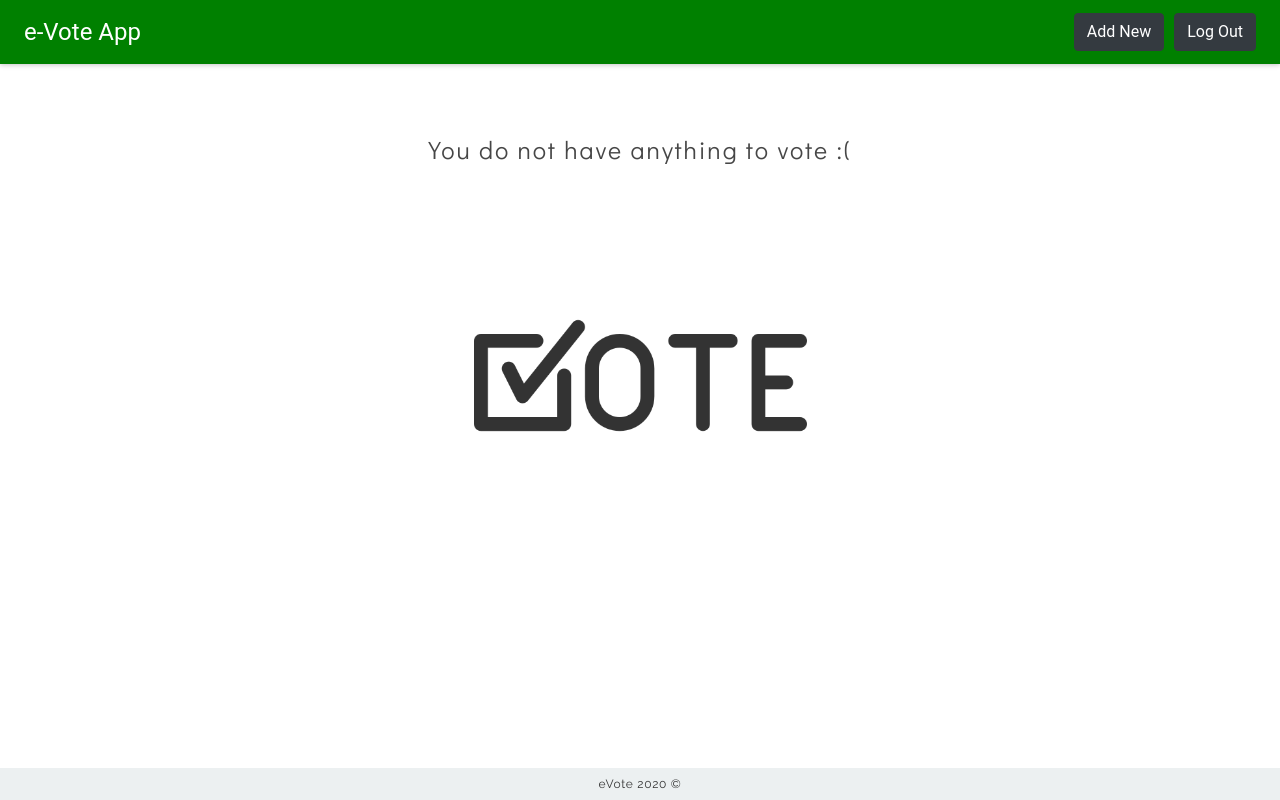
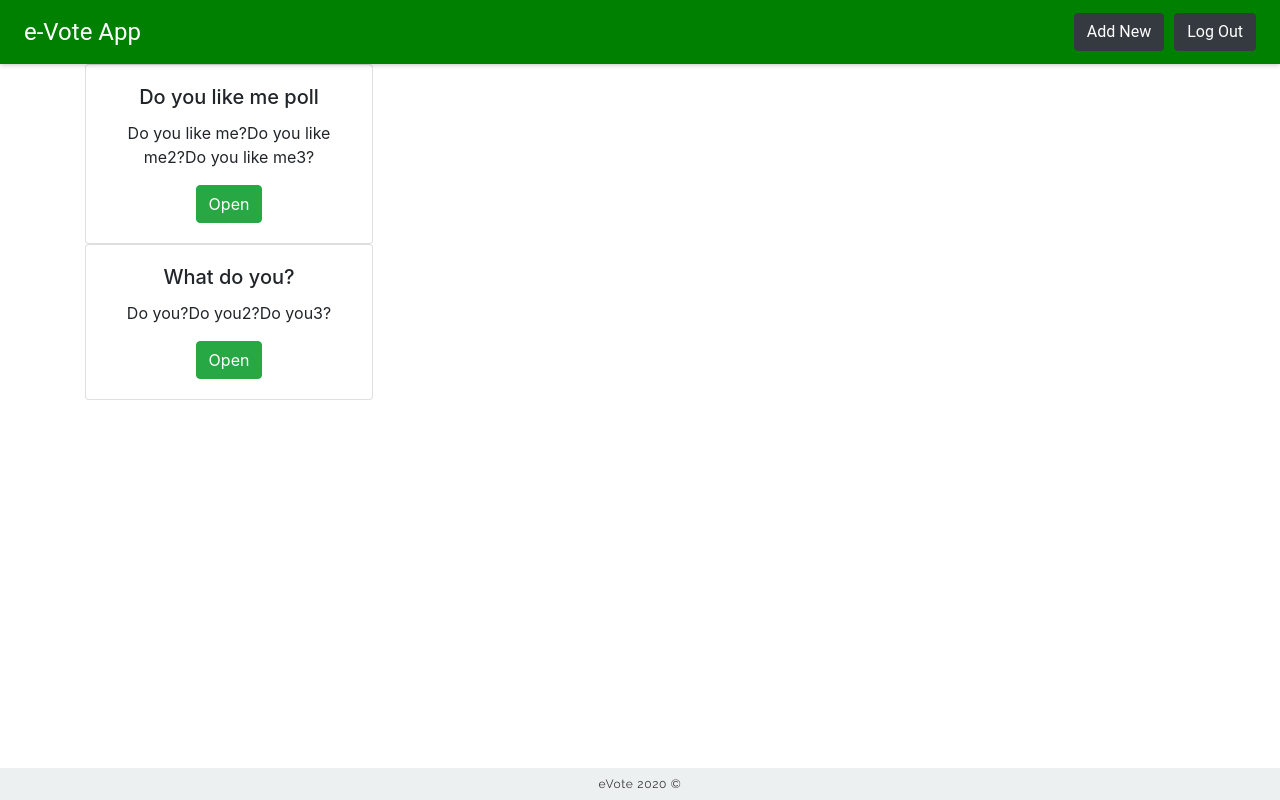
Before and after one commit to mynarskidev/eVote, a React (Create React App) app: page /home in a window 1280 px wide. Built offline with nearby package versions, Linux system fonts and the light colour scheme.

Commit message:
cos tam dziala

```diff
--- a/src/components/HomeScreen.js
+++ b/src/components/HomeScreen.js
@@ -4,30 +4,34 @@ import { connect } from 'react-redux'
 import AppBar from 'material-ui/AppBar';
 import MuiThemeProvider from 'material-ui/styles/MuiThemeProvider';
 // import NewVote from './NewVote' //TODO
-import PollCreated from './PollCreated'
 import VotesContainer from './VotesContainer'
-import EditVote from './EditVote'
-import PlayVote from './PlayVote'
-import RemoveVoteWrapper from './RemoveVoteWrapper'
 import { sendVotesSet, getAllVotesSetsSuccess, cleanScreen } from '../actions/VotesActions'
 import history from '../helpers/History';
-import axios from 'axios';
+import { mockData } from '../mockData'
+// import axios from 'axios';
+// import EditVote from './EditVote'
+// import RemoveVoteWrapper from './RemoveVoteWrapper'
 
 
 class HomeScreen extends Component {
     state = {
-        addWindow : false,
+        zeroFlag: true,
+        addWindow: false,
         editWindow: false,
-        playWindow: false,
         removePopUp: false,
-        dataForplayWrapper: [],
         dataForRemovePopUp: [],
         lang: '-',
     }
 
-    componentDidMount(){
-        const other=this;
+    componentDidMount() {
+        const other = this;
         const apiBaseUrl = "http://localhost:8081/api";
+
+        if ((Object.entries(mockData).length !== 0 && mockData.constructor === Object)) {
+            this.setState({
+                zeroFlag: false
+            })
+        }
 
         // axios.get(`${apiBaseUrl}/votesSet/user/`+ localStorage.getItem('username')) //TODO
         //       .then(function (response) {
@@ -58,13 +62,6 @@ class HomeScreen extends Component {
         })
     }
 
-    openPlayWindow = (data) => {
-        this.setState({
-            playWindow:!this.state.playWindow,
-            dataForplayWrapper: data
-        })
-    }
-
     logout = () => {
         // const other=this;//TODO
         // localStorage.removeItem('token');
@@ -84,13 +81,6 @@ class HomeScreen extends Component {
         history.push('/');//TODO
     }
 
-    selectLanguages = e => {
-        let lang = e.target.value
-        this.setState({
-            lang: lang
-        });
-    }
-
     removeVoteBox = (id, name, langFlag) => {
         let removeData = {
             id: id,
@@ -98,14 +88,8 @@ class HomeScreen extends Component {
             langFlag: langFlag
         }
         this.setState({
-            dataForRemovePopUp:removeData,
+            dataForRemovePopUp: removeData,
             removePopUp: !this.state.removePopUp
-        })
-    }
-
-    setOriginalLang = () => {
-        this.setState({
-            lang: '-'
         })
     }
 
@@ -115,52 +99,31 @@ class HomeScreen extends Component {
         })
     }
 
+    newPoll = () => {
+        alert("open Add window!")
+        this.openAddWindow()//wazne, zeby stan po zamknieciu alertu zmienic
+    }
+
     render() {
-    const { addWindow, lang, editWindow, removePopUp, editWindowData, dataForRemovePopUp, playWindow, dataForplayWrapper } = this.state;
-      let languages = [];
-      // eslint-disable-next-line
-      this.props.Votes.map((Voteka) => {
-          if(typeof Voteka === 'undefined'){}
-          else{
-            let dataVote = Voteka.vote;
-            dataVote = dataVote.map(function(obj) {
-                return Object.keys(obj).sort().map(function(key) {
-                    return obj[key];
-                });
-            });
-            Voteka.vote = dataVote.slice(0);
-            let flag1 = true;
-            let flag2 = true;
-            for (let i = 0; i < languages.length; i++){
-                if(Voteka.frontLanguage === languages[i]){
-                    flag1 = false;
-                }
-                if(Voteka.backLanguage === languages[i]){
-                    flag2 = false;
-                }
-            }
-            if(flag1 === true){
-                languages.push(Voteka.frontLanguage)
-            }
-            if(flag2 === true){
-                languages.push(Voteka.backLanguage)
-            }
-          }
-      });
+        const { addWindow, zeroFlag, lang, editWindow, removePopUp, editWindowData, dataForRemovePopUp } = this.state;
 
         return (
             <MuiThemeProvider>
                 <div className="HomeScreen">
-            <AppBar className="homescreen-topGrid" style={{background: "green"}} showMenuIconButton={false} title="e-Vote App">
-                <Button variant="dark" style={{marginRight: "10px"}} onClick={() => this.openAddWindow()}>Add New</Button>
+                    <AppBar className="homescreen-topGrid" style={{ background: "green" }} showMenuIconButton={false} title="e-Vote App">
+                        <Button variant="dark" style={{ marginRight: "10px" }} onClick={() => this.openAddWindow()}>Add New</Button>
                         <Button variant="dark" onClick={() => this.logout()}>Log Out</Button>
                     </AppBar>
                     {
-                addWindow ? <PollCreated openWindow={this.openAddWindow} /> : <VotesContainer VotesStore={this.props.Votes} VotesLang={lang} editWrapper={this.openEditWindow} playVote={this.openPlayWindow} removeWrapper={this.removeVoteBox} />
-                // addWindow ? <NewVote VotePack={this.sendVotesSetAction} openWindow={this.openAddWindow} /> : null //TODO
+                        zeroFlag ? <div className='emptyContainer'>
+                            <span className='font-no-votes'>You do not have anything to vote :(</span>
+                            <img className='noVotes-image' src='img/noVotes.png' alt="NO POLLS AVAILABLE" />
+                        </div> : <VotesContainer VotesStore={mockData} playVote={this.openPlayWindow} />
                     }
-            {/* <VotesContainer VotesStore={this.props.Votes} VotesLang={lang} editWrapper={this.openEditWindow} playVote={this.openPlayWindow} removeWrapper={this.removeVoteBox} />  //TODO*/}
                     {
+                        addWindow ? this.newPoll() : null
+                    }
+                    {/* {
                 editWindow ? <EditVote openWindow={this.openEditWindow} data={editWindowData}/> : null
             }
             {
@@ -171,12 +134,7 @@ class HomeScreen extends Component {
                         openWindow={this.openRemovePopUp}
                     />
                 : null
-            }
-            {
-                playWindow ?
-                    <PlayVote openWindowFun={this.openPlayWindow} Voteka={dataForplayWrapper} />
-                : null
-            }
+            } */}
                 </div>
             </MuiThemeProvider>
         );
--- a/src/components/Login.js
+++ b/src/components/Login.js
@@ -115,8 +115,4 @@ class Login extends Component {
     }
 }
 
-const style = {
- margin: 15,
-};
-
 export default Login;
--- a/src/components/PollCreated.js
+++ b/src/components/PollCreated.js
@@ -1,41 +1,22 @@
-import React, { Component } from 'react'
+import React, { Component, Fragment } from 'react'
 import Poll from 'react-polls'
+import Button from 'react-bootstrap/Button'
+import { toggleCardFunction } from '../actions/VotesActions'
+import { connect } from 'react-redux'
 
-const pollQuestion1 = 'Do you like me?'
-const pollAnswers1 = [
-  { option: 'Yes', votes: 10 },
-  { option: 'No', votes: 1 },
-]
-const pollStyles1 = {
+const pollStyles = {
   questionSeparator: true,
   questionSeparatorWidth: 'question',
-  questionBold: true ,
+  questionBold: true,
   questionColor: '#90ee90',
   align: 'center',
   theme: 'green'
 }
 
-
-// const pollQuestion2 = 'What framework do you prefer?' //TODO
-// const pollAnswers2 = [
-//   { option: 'React', votes: 5 },
-//   { option: 'Vue', votes: 2 },
-//   { option: 'Angular', votes: 1 }
-// ]
-// const pollStyles2 = {
-//   questionSeparator: false,
-//   questionSeparatorWidth: 'question',
-//   questionBold: false ,
-//   questionColor: '#4F70D6',
-//   align: 'center',
-//   theme: 'blue'
-// }
-
-
-export default class PollCreated extends Component {
+class PollCreated extends Component {
   state = {
-    pollAnswers1: [...pollAnswers1],
-    // pollAnswers2: [...pollAnswers2]//TODO
+    pollAnswers: this.props.data.pollAnswers,
+    pollQuestions: this.props.data.pollQuestions
   }
 
   handleVote = (voteAnswer, pollAnswers, pollNumber) => {
@@ -44,39 +25,49 @@ export default class PollCreated extends Component {
       return answer
     })
 
-    if (pollNumber === 1) {
-      this.setState({
-        pollAnswers1: newPollAnswers
-      })
-    // } else {//TODO
-    //   this.setState({
-    //     pollAnswers2: newPollAnswers
-    //   })
-    }
+    let newChangedAnswers = this.state.pollAnswers;
+    newChangedAnswers[pollNumber] = newPollAnswers
+
+    this.setState({ pollAnswers: newChangedAnswers });
   }
 
   componentDidMount() {
-    const { pollAnswers1, pollAnswers2 } = this.state
+    const { pollAnswers } = this.state
   }
 
-
-  render () {
-    const { pollAnswers1, pollAnswers2 } = this.state
+  render() {
+    const { pollAnswers, pollQuestions } = this.state
+    console.log(this.props.toggleCard)
 
     return (
-      <div className='pollcreated'>
-        <header className='header'>
-          <h1 className='name'>My Polls</h1>
-        </header>
-        <main className='main'>
-          <div>
-            <Poll question={pollQuestion1} answers={pollAnswers1} onVote={voteAnswer => this.handleVote(voteAnswer, pollAnswers1, 1)} customStyles={pollStyles1} noStorage />
-          </div>
-          {/* <div>
-            <Poll question={pollQuestion2} answers={pollAnswers2} onVote={voteAnswer => this.handleVote(voteAnswer, pollAnswers2, 2)} customStyles={pollStyles2} noStorage />
-          </div> //TODO*/}
-        </main>
-      </div>
+      <Fragment>
+        <Button variant="success" onClick={() => { this.props.toggleCardFunction(false) }}>Return</Button>
+        <div className='pollcreated'>
+          <header className='header'>
+            <h1 className='name'>{this.props.data.pollName}</h1>
+          </header>
+          <main className='main'>
+            {
+              pollAnswers.map((answer, index) => {
+                return <div key={index}>
+                  <Poll question={pollQuestions[index]} answers={answer} onVote={voteAnswer => this.handleVote(voteAnswer, answer, index)} customStyles={pollStyles} noStorage />
+                </div>
+              })
+            }
+          </main>
+        </div>
+      </Fragment>
     )
   }
 }
+
+const mapStateToProps = (state) => {
+  const { toggleCard } = state
+  return {
+    toggleCard: toggleCard
+  }
+}
+
+const mapDispatchToProps = { toggleCardFunction }
+
+export default connect(mapStateToProps, mapDispatchToProps)(PollCreated);
--- a/src/components/Register.js
+++ b/src/components/Register.js
@@ -141,8 +141,4 @@ class Register extends Component {
   }
 }
 
-const style = {
-  margin: 15,
-};
-
 export default Register;
--- a/src/components/VoteBox.js
+++ b/src/components/VoteBox.js
@@ -1,90 +1,83 @@
-import React, { Component } from 'react';
-import { CSVLink } from "react-csv";
+import React, { Component, Fragment } from 'react';
+import { connect } from 'react-redux'
+import Card from 'react-bootstrap/Card'
+import Button from 'react-bootstrap/Button'
+import ButtonToolbar from 'react-bootstrap/ButtonToolbar'
+import Modal from 'react-bootstrap/Modal'
+import PollCreated from './PollCreated'
+import { toggleCardFunction } from '../actions/VotesActions'
 
+function MyVerticallyCenteredModal(props) {
+    return (
+        <Modal
+            {...props}
+            size="lg"
+            aria-labelledby="contained-modal-title-vcenter"
+            centered
+        >
+            <Modal.Header closeButton>
+                <Modal.Title id="contained-modal-title-vcenter">
+                    Modal heading
+          </Modal.Title>
+            </Modal.Header>
+            <Modal.Body>
+                <PollCreated data={props.data} />
+            </Modal.Body>
+            <Modal.Footer>
+                <Button variant="success" onClick={props.onHide}>Close</Button>
+            </Modal.Footer>
+        </Modal>
+    );
+}
 
 class VoteBox extends Component {
-    state={
-        csvData:[],
-        style:{
-            'opacity': 0,
-            'width': '0px',
-            'overflow': 'hidden',
-            'whiteSpace' : 'nowrap'
-        }
+    state = {
+        modalShow: false,
     }
 
-    componentDidMount(){
-        setTimeout(() => {
-            this.setState({
-                style : {
-                    'opacity' : 1,
-                    'width' : '340px',
-                    'overflow': 'hidden',
-                    'whiteSpace' : 'nowrap'
-                }
-            })
-        }, 5)
-    }
-
-    editWrapper = () => {
-        this.props.editWrapper(this.props.Voteka);
-    }
-
-    removeWrapper = () => {
-        this.props.removeWrapper(this.props.Voteka.votesSetId, this.props.Voteka.votesSetName);
-    }
-
-    downloadCsv = () => {
-        const { Voteka } = this.props;
-        let dataVote = Voteka.vote;
-        let innerCsvData =[];
-        innerCsvData.push([Voteka.votesSetName]);
-        innerCsvData.push([[Voteka.backLanguage+','+Voteka.frontLanguage]]);
-
-        for (let i=0; i<dataVote.length; i++){
-            innerCsvData.push([dataVote[i][0]+','+dataVote[i][1]])
-        }
+    setModalShow = (value) => {
         this.setState({
-            csvData: innerCsvData
+            modalShow: value
         })
     }
 
-    playVote = (data) => {
-        this.props.playVote(data);
+    render() {
+        const { cardTitle, textCard, data, toggleCard } = this.props;
+        const { modalShow } = this.state;
+
+        return (
+            <Fragment>
+                {/* {toggleCard ? null : */}
+                <Card style={{ width: '18rem' }}>
+                    <Card.Body>
+                        <Card.Title>{cardTitle}</Card.Title>
+                        <Card.Text>
+                            {textCard}
+                        </Card.Text>
+                        {/* <ButtonToolbar> */}
+                        <Button variant="success" onClick={() => this.setModalShow(true)}>Open</Button>
+                        <MyVerticallyCenteredModal
+                            show={modalShow}
+                            onHide={() => this.setModalShow(false)}
+                            data={data}
+                        />
+                        {/* </ButtonToolbar> */}
+                        {/* <Button variant="success" onClick={() => { this.props.toggleCardFunction(true) }}>Open</Button> */}
+                    </Card.Body>
+                </Card>
+                {/* } */}
+            </Fragment>
+        );
     }
-
-  render() {
-    const { Voteka } = this.props;
-
-    return (
-      <div className="Vote-box" style={this.state.style}>
-        {Voteka.ifLearned ? <div><img className='VoteBox-topBar-icon' src="img/alreadyLearned.png" alt="Already-Learned"/><div className='font-VoteBox-ifLearned'>You learned this collection</div><hr/></div> : null}
-        <div className='VoteBox-txtWrapper'>
-            <span className='font-VoteWrapper-main'>{Voteka.votesSetName}</span>
-            <div className='VoteBox-info-col'>
-                <span className='font-VoteBox-infoHdr'>Languages: </span>
-                <span className='font-VoteBox-infoInfo'>{Voteka.frontLanguage} - {Voteka.backLanguage}</span>
-            </div>
-        </div>
-        <div className='VoteBox-bottomBar'>
-            <div className='VoteBox-bottomBar-brick bckgColor-red' onClick={this.removeWrapper}>
-                <img className='VoteBox-bottomBar-icon' src='img/garbage.png' alt="Delete"/>
-            </div>
-            <div className='VoteBox-bottomBar-brick bckgColor-blue' onClick={this.editWrapper}>
-                <img className='VoteBox-bottomBar-icon' src='img/edit.png' alt="Edit"/>
-            </div>
-            <div className='VoteBox-bottomBar-brick bckgColor-yellow' onClick={this.downloadCsv}>
-                <CSVLink data={this.state.csvData} filename={"Exported_"+Voteka.votesSetName+".csv"}>
-                    <img className='VoteBox-bottomBar-icon' src='img/csv.png' alt="Get"/>
-                </CSVLink>
-            </div>
-            <div className='VoteBox-bottomBar-brick bckgColor-green' onClick={() => this.playVote(Voteka)}>
-                <img className='VoteBox-bottomBar-icon' src='img/play.png' alt="Play"/>
-            </div>
-        </div>
-      </div>
-    );
-  }
 }
 
-export default VoteBox;
+const mapStateToProps = (state) => {
+    const { toggleCard } = state
+    return {
+        toggleCard: toggleCard
+    }
+}
+
+const mapDispatchToProps = { toggleCardFunction }
+
+export default connect(mapStateToProps, mapDispatchToProps)(VoteBox);
--- a/src/components/VotesContainer.js
+++ b/src/components/VotesContainer.js
@@ -1,73 +1,20 @@
 import React, { Component } from 'react';
-import CSSTransitionGroup from 'react-transition-group/CSSTransitionGroup';
-import VoteBox from './VoteBox'
-
+import VoteBox from './VoteBox';
 
 class VotesContainer extends Component {
-
-    editWrapper = (data) => {
-        this.props.editWrapper(data)
-    }
-
-    playWrapper = (data) => {
-        this.props.playVote(data);
-    }
-
-    removeWrapper = (id, name) => {
-        let langCount = 0;
-        // eslint-disable-next-line
-        this.props.VotesStore.map((Vote) => {
-            if(Vote.frontLanguage === this.props.VotesLang){
-                langCount++;
-            }
-            if(Vote.backLanguage === this.props.VotesLang){
-                langCount++;
-            }
-        })
-        let langFlag = false;
-        if(langCount <= 1){
-            langFlag = true;
-        }
-        this.props.removeWrapper(id, name, langFlag);
-    }
-
     render() {
         const { VotesStore } = this.props;
-      let VotesArr = [];
-      // eslint-disable-next-line
-      VotesStore.map((Voteka) => {
-          if (typeof Voteka !== 'undefined') {
-                  if (this.props.VotesLang === '-') {
-                      VotesArr.push(
-                          <VoteBox Voteka={Voteka} key={Voteka.votesSetId} editWrapper={this.editWrapper} removeWrapper={this.removeWrapper} playVote={this.playWrapper} />
-                      )
-                  }
-                  if (this.props.VotesLang === Voteka.frontLanguage || this.props.VotesLang === Voteka.backLanguage) {
-                      VotesArr.push(
-                          <VoteBox Voteka={Voteka} key={Voteka.votesSetId} editWrapper={this.editWrapper} removeWrapper={this.removeWrapper} playVote={this.playWrapper} />
-                      )
-                  }
-          }
-      });
-      let zeroFlag = true;
-      if(VotesArr.length > 0){
-          zeroFlag = false;
-      }
         return (
-        <div>
             <div className="container">
                 {
-                zeroFlag ?
-                <div className='emptyContainer'>
-                    <span className='font-no-votes'>You do not have anything to vote :(</span>
-                    <img className='noVotes-image' src='img/noVotes.png' alt="NO POLLS AVAILABLE"/>
-                </div>
-                : null
+                    Object.keys(VotesStore).map((key, index) => {
+                        return <VoteBox
+                            key={key}
+                            data={VotesStore[key]}
+                            cardTitle={VotesStore[key].pollName}
+                            textCard={VotesStore[key].pollQuestions} />;
+                    })
                 }
-            <CSSTransitionGroup transitionName="a-VoteBox" transitionEnterTimeout={300} transitionLeaveTimeout={300}>
-                {VotesArr}
-            </CSSTransitionGroup>
-         </div>
             </div>
         );
     }
--- /dev/null
+++ b/src/mockData.js
@@ -0,0 +1,46 @@
+export const mockData = {
+    one:{
+        pollName: 'Do you like me poll',
+        pollQuestions: ['Do you like me?', 'Do you like me2?', 'Do you like me3?'],
+        pollAnswers: [
+            [
+              { option: 'Yes', votes: 10 },
+              { option: 'No', votes: 1 },
+            ],
+            [
+              { option: 'ghg', votes: 5 },
+              { option: 'gj', votes: 2 },
+              { option: 'ghghjg33hj', votes: 1 }
+            ],
+            [
+              { option: 'ghjghj', votes: 5 },
+              { option: 'ghjg44hj', votes: 2 },
+              { option: 'ghj', votes: 1 },
+              { option: 'gh4jgj', votes: 1 },
+              { option: 'sdfsdfsdf', votes: 1 }
+            ]
+          ]
+    },
+    two:{
+        pollName: 'What do you?',
+        pollQuestions: ['Do you?', 'Do you2?', 'Do you3?'],
+        pollAnswers: [
+            [
+              { option: 'xvvcv', votes: 10 },
+              { option: 'xcv', votes: 1 },
+            ],
+            [
+              { option: 'xcxxxxvxcv', votes: 5 },
+              { option: 'xcvxvvvc', votes: 2 },
+              { option: 'c3v', votes: 1 }
+            ],
+            [
+              { option: 'xcvx3cvv', votes: 7 },
+              { option: 'nv13bn', votes: 4 },
+              { option: 'ghja1sgj', votes: 2 },
+              { option: 'ghjqq111ghj', votes: 1 },
+              { option: 'ghjghjg11hjgj', votes: 3 }
+            ]
+          ]
+    }
+}
--- a/src/store/types.js
+++ b/src/store/types.js
@@ -9,3 +9,4 @@ export const REMOVE_VOTE_SET = 'REMOVE_VOTE_SET';
 export const REMOVE_SINGLE_VOTE = 'REMOVE_SINGLE_VOTE';
 export const ADD_SINGLE_VOTE = 'ADD_SINGLE_VOTE';
 export const CLEAN_ALL = 'CLEAN_ALL';
+export const TOGGLE_CARD = 'TOGGLE_CARD';
```
Also changed, not shown: package.json (+11 -11 lines), src/actions/VotesActions.js (+7 -1 lines), src/reducers/postReducer.js (+7 -2 lines). Lines whose indentation alone changed are shown as unchanged.
